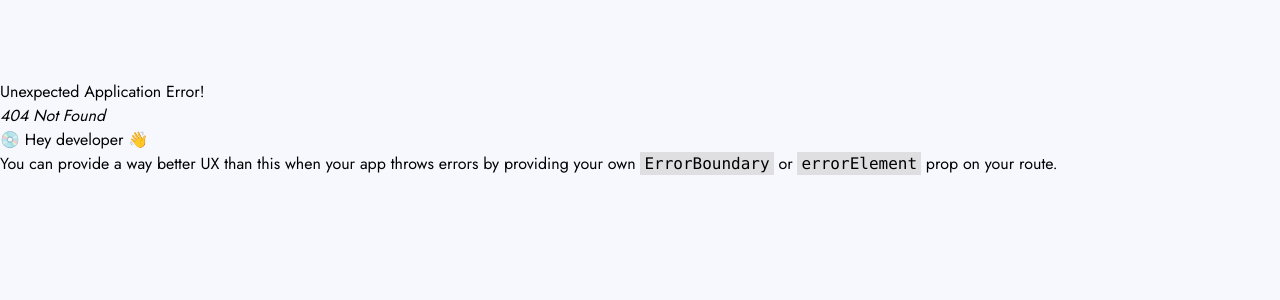
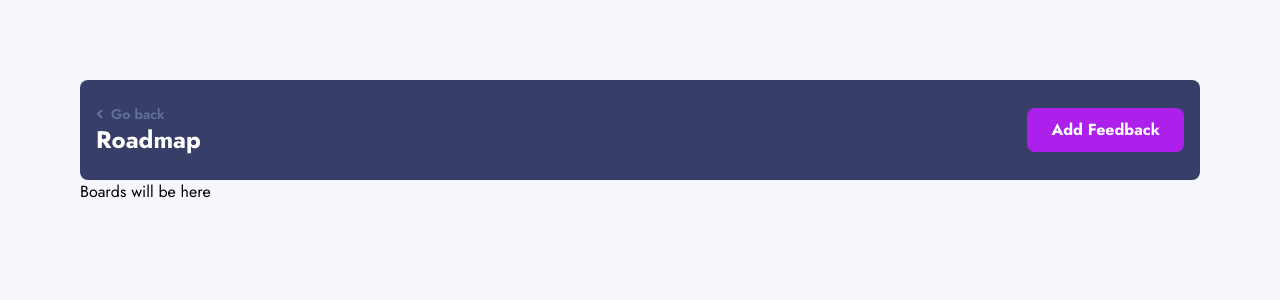
Before and after one commit to riteshmvteams/product-feedback-app, a React (Create React App) app: page /roadmap in a window 1280 px wide. Before the commit this address had no page. Shown: the top 300 px of the page. Built offline with nearby package versions, Linux system fonts and the light colour scheme.

Commit message:
designinf the roadmap page

```diff
--- a/src/Routes/router.js
+++ b/src/Routes/router.js
@@ -2,6 +2,7 @@ import { lazy } from "react";
 import { createBrowserRouter } from "react-router-dom";
 import FeedbackAdd from "../pages/FeedbackAdd";
 import FeedbackEdit from "../pages/FeedbackEdit";
+import RoadMap from "../pages/RoadMap";
 
 // lazy imported pages
 const HomePage = lazy(() => import("../pages/Homepage"));
@@ -26,4 +27,8 @@ export const router = createBrowserRouter([
     path: "/feedback/edit/:id",
     element: <FeedbackEdit />,
   },
+  {
+    path: "/roadmap",
+    element: <RoadMap />,
+  },
 ]);
--- a/src/components/Sidebar.jsx
+++ b/src/components/Sidebar.jsx
@@ -111,7 +111,7 @@ const Roadmap = () => {
     <div className="min-w-[250px] bg-white rounded-lg px-4 py-4 flex flex-col gap-4 xl:min-w-max">
       <div className="flex justify-between items-center">
         <h3 className="text-clrText-primary text-xl font-semibold">Roadmap</h3>
-        <Link to="/boards" className="text-clrBtn-blue underline text-sm">
+        <Link to="/roadmap" className="text-clrBtn-blue underline text-sm">
           view
         </Link>
       </div>
--- /dev/null
+++ b/src/pages/RoadMap.jsx
@@ -0,0 +1,30 @@
+import Button from "../components/Button";
+import HeaderTop from "../components/HeaderTop";
+
+export default function RoadMap() {
+  return (
+    <div className="max-w-6xl mx-auto px-4 w-full">
+      <RoadMapHeader />
+
+      <main>Boards will be here</main>
+    </div>
+  );
+}
+
+const RoadMapHeader = () => {
+  return (
+    <div className="px-4 py-6 bg-clrBlue-400 rounded-lg flex items-center justify-between">
+      <div className="flex flex-col flex-1">
+        <HeaderTop hidden />
+        <h2 className="text-white font-bold text-2xl">Roadmap</h2>
+      </div>
+      <Button
+        className="bg-clrBtn-voilet text-white font-bold"
+        as="link"
+        to="/feedback/add"
+      >
+        Add Feedback
+      </Button>
+    </div>
+  );
+};
```
